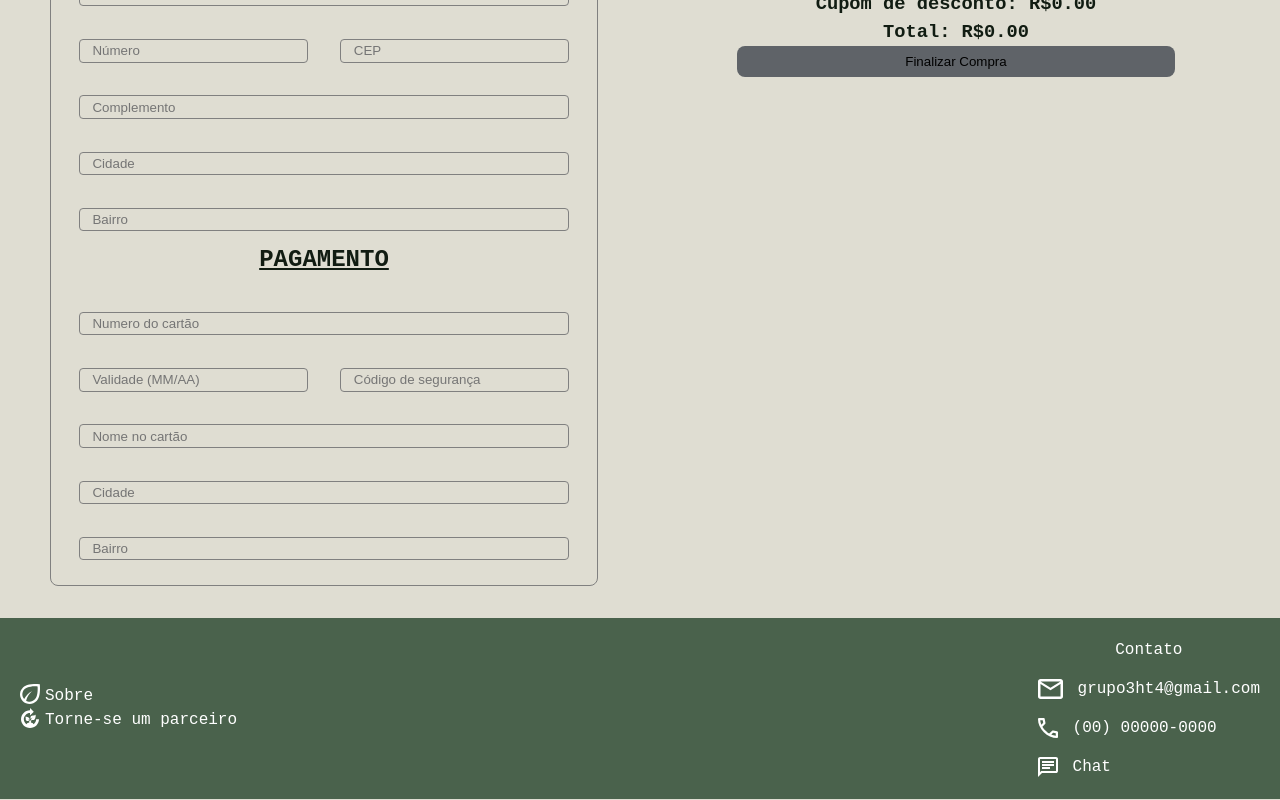
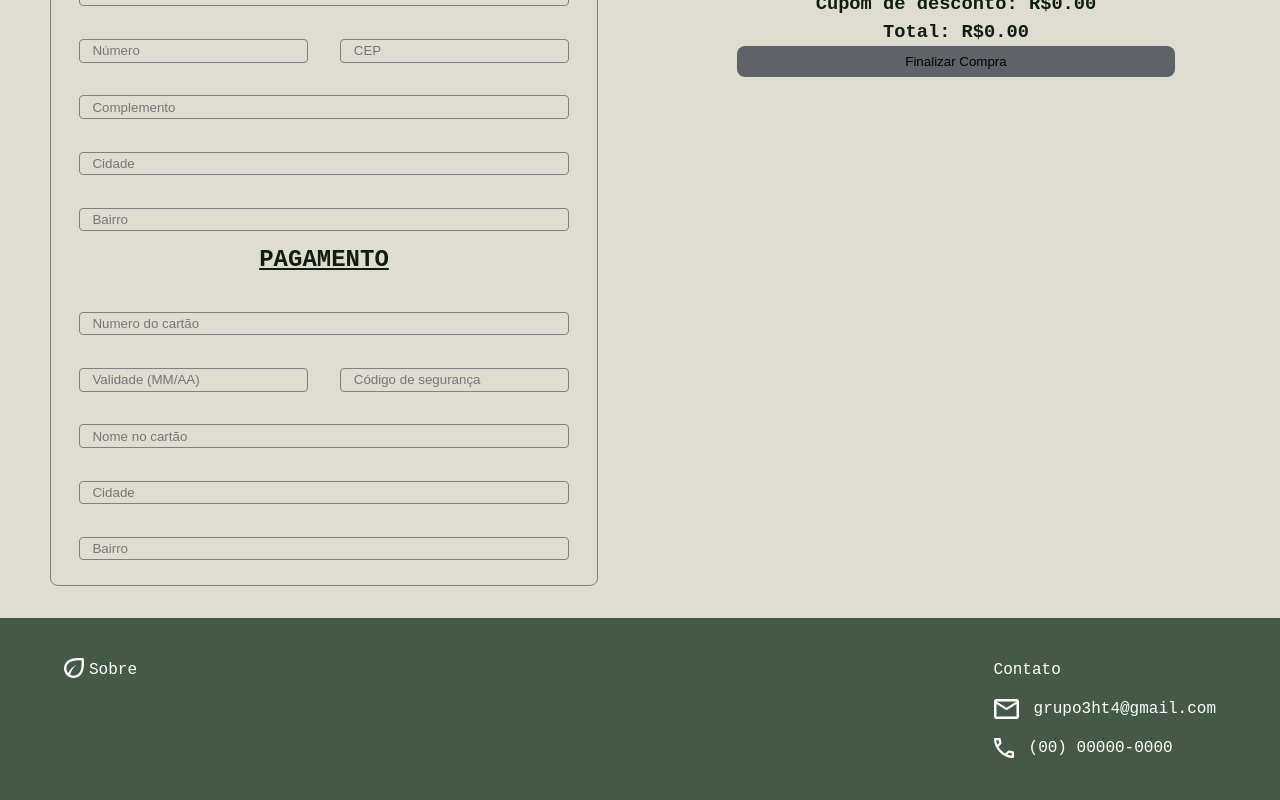
Before and after one commit to Green-Cycle/Green-Cycle, a React (Vite) app in the folder Frontend/: page /checkout in a window 1280 px wide. Shown: the part 325-1125 px from the top of the page. Built offline with nearby package versions, Linux system fonts and the light colour scheme; a web font is replaced by a local one.

Commit message:
refactor: update footer style

```diff
--- a/Frontend/src/components/Footer.css
+++ b/Frontend/src/components/Footer.css
@@ -1,8 +1,8 @@
 .footer {
-  background-color: #4a624c;
+  background-color: #445a46;
   display: flex;
   flex-direction: column;
-  padding: 20px;
+  padding: 40px 64px;
   color: white;
   align-items: center;
   text-align: center;
@@ -31,6 +31,11 @@
   column-gap: 15px;
 }
 
+.footer__mail {
+  text-decoration: none;
+  color: #fff;
+}
+
 .footer__icon {
   width: 20px;
   height: 20px;
@@ -41,7 +46,8 @@
     display: flex;
     flex-direction: row;
     justify-content: space-between;
-    align-items: center;
+    align-items: flex-start;
+    text-align: start;
   }
 
   .footer__columns {
--- a/Frontend/src/components/Footer.jsx
+++ b/Frontend/src/components/Footer.jsx
@@ -12,29 +12,22 @@ function Footer() {
           />
           <p>Sobre</p>
         </div>
-        <div className='footer__column'>
-          <img
-            src='./assets/recycle.svg'
-            alt='icone de reciclagem'
-            className='footer__icon'
-          />
-          <p>Torne-se um parceiro</p>
-        </div>
       </div>
 
       <div className='footer__column-social '>
         <span>Contato</span>
         <div className='footer__social'>
           <img src='./assets/mail.svg' alt='mail icon' />
-          <p>grupo3ht4@gmail.com</p>{' '}
+          <a
+            className='footer__mail'
+            href='mailto:grupo3ht4@gmail.com?subject="Suporte"'
+          >
+            grupo3ht4@gmail.com
+          </a>{' '}
         </div>
         <div className='footer__social'>
           <img src='./assets/phone.svg' alt='phone icon' />
           <p>(00) 00000-0000</p>{' '}
-        </div>
-        <div className='footer__social'>
-          <img src='./assets/chat.svg' alt='chat icon' />
-          <p>Chat</p>{' '}
         </div>
       </div>
     </footer>
```
